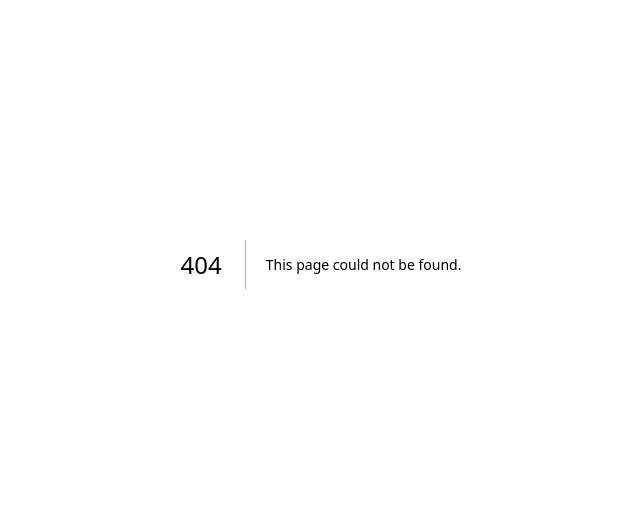
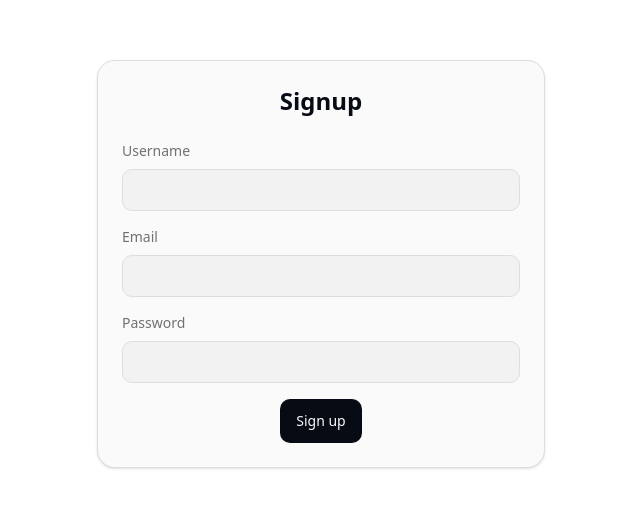
Before and after one commit to Anand-1812/auth-nextjs, a Next.js app: page /signup in a window 1280 px wide. Before the commit this address had no page. Shown: the part 136-644 px from the top of the page, without its empty margins (319-959 px from the left). Built offline with nearby package versions, Linux system fonts and the light colour scheme.

Commit message:
feat: signup page

```diff
--- a/app/globals.css
+++ b/app/globals.css
@@ -6,37 +6,49 @@
 @theme inline {
   --color-background: var(--background);
   --color-foreground: var(--foreground);
+
   --font-sans: var(--font-geist-sans);
   --font-mono: var(--font-geist-mono);
+
+  --color-card: var(--card);
+  --color-card-foreground: var(--card-foreground);
+
+  --color-popover: var(--popover);
+  --color-popover-foreground: var(--popover-foreground);
+
+  --color-primary: var(--primary);
+  --color-primary-foreground: var(--primary-foreground);
+
+  --color-secondary: var(--secondary);
+  --color-secondary-foreground: var(--secondary-foreground);
+
+  --color-muted: var(--muted);
+  --color-muted-foreground: var(--muted-foreground);
+
+  --color-accent: var(--accent);
+  --color-accent-foreground: var(--accent-foreground);
+
+  --color-destructive: var(--destructive);
+
+  --color-border: var(--border);
+  --color-input: var(--input);
+  --color-ring: var(--ring);
+
+  --color-sidebar: var(--sidebar);
+  --color-sidebar-foreground: var(--sidebar-foreground);
+  --color-sidebar-primary: var(--sidebar-primary);
+  --color-sidebar-primary-foreground: var(--sidebar-primary-foreground);
+  --color-sidebar-accent: var(--sidebar-accent);
+  --color-sidebar-accent-foreground: var(--sidebar-accent-foreground);
+  --color-sidebar-border: var(--sidebar-border);
   --color-sidebar-ring: var(--sidebar-ring);
-  --color-sidebar-border: var(--sidebar-border);
-  --color-sidebar-accent-foreground: var(--sidebar-accent-foreground);
-  --color-sidebar-accent: var(--sidebar-accent);
-  --color-sidebar-primary-foreground: var(--sidebar-primary-foreground);
-  --color-sidebar-primary: var(--sidebar-primary);
-  --color-sidebar-foreground: var(--sidebar-foreground);
-  --color-sidebar: var(--sidebar);
+
+  --color-chart-1: var(--chart-1);
+  --color-chart-2: var(--chart-2);
+  --color-chart-3: var(--chart-3);
+  --color-chart-4: var(--chart-4);
   --color-chart-5: var(--chart-5);
-  --color-chart-4: var(--chart-4);
-  --color-chart-3: var(--chart-3);
-  --color-chart-2: var(--chart-2);
-  --color-chart-1: var(--chart-1);
-  --color-ring: var(--ring);
-  --color-input: var(--input);
-  --color-border: var(--border);
-  --color-destructive: var(--destructive);
-  --color-accent-foreground: var(--accent-foreground);
-  --color-accent: var(--accent);
-  --color-muted-foreground: var(--muted-foreground);
-  --color-muted: var(--muted);
-  --color-secondary-foreground: var(--secondary-foreground);
-  --color-secondary: var(--secondary);
-  --color-primary-foreground: var(--primary-foreground);
-  --color-primary: var(--primary);
-  --color-popover-foreground: var(--popover-foreground);
-  --color-popover: var(--popover);
-  --color-card-foreground: var(--card-foreground);
-  --color-card: var(--card);
+
   --radius-sm: calc(var(--radius) - 4px);
   --radius-md: calc(var(--radius) - 2px);
   --radius-lg: var(--radius);
@@ -46,95 +58,116 @@
   --radius-4xl: calc(var(--radius) + 16px);
 }
 
+/* =========================
+   LIGHT — VERCEL STYLE
+   ========================= */
+
 :root {
   --radius: 0.625rem;
+
   --background: oklch(1 0 0);
-  --foreground: oklch(0.129 0.042 264.695);
-  --card: oklch(1 0 0);
-  --card-foreground: oklch(0.129 0.042 264.695);
-  --popover: oklch(1 0 0);
-  --popover-foreground: oklch(0.129 0.042 264.695);
-  --primary: oklch(0.208 0.042 265.755);
-  --primary-foreground: oklch(0.984 0.003 247.858);
-  --secondary: oklch(0.968 0.007 247.896);
-  --secondary-foreground: oklch(0.208 0.042 265.755);
-  --muted: oklch(0.968 0.007 247.896);
-  --muted-foreground: oklch(0.554 0.046 257.417);
-  --accent: oklch(0.968 0.007 247.896);
-  --accent-foreground: oklch(0.208 0.042 265.755);
-  --destructive: oklch(0.577 0.245 27.325);
-  --border: oklch(0.929 0.013 255.508);
-  --input: oklch(0.929 0.013 255.508);
-  --ring: oklch(0.704 0.04 256.788);
-  --chart-1: oklch(0.646 0.222 41.116);
-  --chart-2: oklch(0.6 0.118 184.704);
-  --chart-3: oklch(0.398 0.07 227.392);
-  --chart-4: oklch(0.828 0.189 84.429);
-  --chart-5: oklch(0.769 0.188 70.08);
-  --sidebar: oklch(0.984 0.003 247.858);
-  --sidebar-foreground: oklch(0.129 0.042 264.695);
-  --sidebar-primary: oklch(0.208 0.042 265.755);
-  --sidebar-primary-foreground: oklch(0.984 0.003 247.858);
-  --sidebar-accent: oklch(0.968 0.007 247.896);
-  --sidebar-accent-foreground: oklch(0.208 0.042 265.755);
-  --sidebar-border: oklch(0.929 0.013 255.508);
-  --sidebar-ring: oklch(0.704 0.04 256.788);
+  --foreground: oklch(0.15 0.02 264);
+
+  --card: oklch(0.985 0 0);
+  --card-foreground: var(--foreground);
+
+  --popover: oklch(0.97 0 0);
+  --popover-foreground: var(--foreground);
+
+  --input: oklch(0.96 0 0);
+
+  --border: oklch(0.90 0 0);
+  --ring: oklch(0.55 0.01 264);
+
+  --primary: oklch(0.15 0.02 264);
+  --primary-foreground: oklch(0.98 0 0);
+
+  --secondary: oklch(0.96 0 0);
+  --secondary-foreground: var(--foreground);
+
+  --muted: oklch(0.96 0 0);
+  --muted-foreground: oklch(0.55 0 0);
+
+  --accent: oklch(0.95 0 0);
+  --accent-foreground: var(--foreground);
+
+  --destructive: oklch(0.58 0.23 27);
+
+  --sidebar: oklch(0.985 0 0);
+  --sidebar-foreground: var(--foreground);
+  --sidebar-primary: var(--primary);
+  --sidebar-primary-foreground: var(--primary-foreground);
+  --sidebar-accent: oklch(0.95 0 0);
+  --sidebar-accent-foreground: var(--foreground);
+  --sidebar-border: oklch(0.90 0 0);
+  --sidebar-ring: var(--ring);
+
+  --chart-1: oklch(0.55 0.18 264);
+  --chart-2: oklch(0.60 0.12 180);
+  --chart-3: oklch(0.45 0.10 230);
+  --chart-4: oklch(0.75 0.14 80);
+  --chart-5: oklch(0.70 0.16 50);
 }
 
+/* =========================
+   DARK — VERCEL STYLE
+   ========================= */
+
 .dark {
-  /* Neutral Dark Background (No Blue) */
-  --background: oklch(0.09 0 0);
-  --foreground: oklch(0.985 0 0);
+  --background: oklch(0.08 0 0);
+  --foreground: oklch(0.97 0 0);
 
-  /* Cards/Popovers slightly lighter gray */
-  --card: oklch(0.09 0 0);
-  --card-foreground: oklch(0.985 0 0);
-  --popover: oklch(0.13 0 0);
-  --popover-foreground: oklch(0.985 0 0);
+  --card: oklch(0.14 0 0);
+  --card-foreground: var(--foreground);
 
-  /* Primary set to White for high contrast */
-  --primary: oklch(0.985 0 0);
-  --primary-foreground: oklch(0.09 0 0);
+  --popover: oklch(0.18 0 0);
+  --popover-foreground: var(--foreground);
 
-  /* Secondary/Muted set to a distinct gray */
-  --secondary: oklch(0.20 0 0);
-  --secondary-foreground: oklch(0.985 0 0);
-  --muted: oklch(0.20 0 0);
-  --muted-foreground: oklch(0.70 0 0);
-  --accent: oklch(0.20 0 0);
-  --accent-foreground: oklch(0.985 0 0);
+  --input: oklch(0.22 0 0);
 
-  /* Destructive stays Red */
-  --destructive: oklch(0.577 0.245 27.325);
+  --border: oklch(0.28 0 0);
+  --ring: oklch(0.75 0 0);
 
-  /* Borders adapted to neutral */
-  --border: oklch(0.20 0 0);
-  --input: oklch(0.20 0 0);
-  --ring: oklch(0.80 0 0);
+  --primary: oklch(0.97 0 0);
+  --primary-foreground: oklch(0.08 0 0);
 
-  /* Chart colors (Optional: adjusted for standard visibility) */
-  --chart-1: oklch(0.488 0.243 264.376);
-  --chart-2: oklch(0.696 0.17 162.48);
-  --chart-3: oklch(0.769 0.188 70.08);
-  --chart-4: oklch(0.627 0.265 303.9);
-  --chart-5: oklch(0.645 0.246 16.439);
+  --secondary: oklch(0.22 0 0);
+  --secondary-foreground: var(--foreground);
 
-  /* Sidebar matches background */
-  --sidebar: oklch(0.09 0 0);
-  --sidebar-foreground: oklch(0.985 0 0);
-  --sidebar-primary: oklch(0.985 0 0);
-  --sidebar-primary-foreground: oklch(0.09 0 0);
-  --sidebar-accent: oklch(0.20 0 0);
-  --sidebar-accent-foreground: oklch(0.985 0 0);
-  --sidebar-border: oklch(0.20 0 0);
-  --sidebar-ring: oklch(0.80 0 0);
+  --muted: oklch(0.22 0 0);
+  --muted-foreground: oklch(0.65 0 0);
+
+  --accent: oklch(0.24 0 0);
+  --accent-foreground: var(--foreground);
+
+  --destructive: oklch(0.58 0.23 27);
+
+  --sidebar: oklch(0.11 0 0);
+  --sidebar-foreground: var(--foreground);
+  --sidebar-primary: var(--primary);
+  --sidebar-primary-foreground: var(--primary-foreground);
+  --sidebar-accent: oklch(0.22 0 0);
+  --sidebar-accent-foreground: var(--foreground);
+  --sidebar-border: oklch(0.26 0 0);
+  --sidebar-ring: var(--ring);
+
+  --chart-1: oklch(0.55 0.18 264);
+  --chart-2: oklch(0.65 0.14 170);
+  --chart-3: oklch(0.72 0.16 60);
+  --chart-4: oklch(0.60 0.22 300);
+  --chart-5: oklch(0.62 0.20 20);
 }
+
+/* =========================
+   BASE
+   ========================= */
 
 @layer base {
   * {
-    @apply border-border outline-ring/50;
+    @apply border-border outline-ring/40;
   }
+
   body {
-    @apply bg-background text-foreground;
+    @apply bg-background text-foreground antialiased;
   }
 }
--- a/app/layout.tsx
+++ b/app/layout.tsx
@@ -1,7 +1,7 @@
 import "./globals.css";
 import type { Metadata } from "next";
+import { Geist, Geist_Mono } from "next/font/google";
 import { ThemeProvider } from "@/components/theme-provider";
-import { Geist, Geist_Mono } from "next/font/google";
 
 const geistSans = Geist({
   variable: "--font-geist-sans",
--- /dev/null
+++ b/app/login/page.tsx
@@ -0,0 +1,7 @@
+const Page = () => {
+  return (
+    <div>Login Page</div>
+  )
+}
+
+export default Page
--- /dev/null
+++ b/app/signup/page.tsx
@@ -0,0 +1,103 @@
+"use client";
+import { useState } from "react";
+
+const Signup = () => {
+  const [user, setUser] = useState({
+    email: "",
+    password: "",
+    username: "",
+  });
+
+  const onSignup = () => { };
+
+  return (
+    <div className="min-h-screen flex items-center justify-center bg-background">
+      <div className="w-full max-w-md rounded-2xl bg-card border border-border p-6 shadow-sm">
+
+        {/* Header */}
+        <div className="text-center mb-6">
+          <h1 className="text-2xl font-bold text-foreground">
+            Signup
+          </h1>
+        </div>
+
+        {/* Fields */}
+        <div className="space-y-4">
+
+          {/* Username */}
+          <div className="flex flex-col gap-2">
+            <label
+              htmlFor="username"
+              className="text-sm font-medium text-muted-foreground"
+            >
+              Username
+            </label>
+            <input
+              id="username"
+              type="text"
+              value={user.username}
+              onChange={(e) =>
+                setUser({ ...user, username: e.target.value })
+              }
+              className="bg-input text-foreground border border-border rounded-lg
+              px-3 py-2 focus:outline-none focus:ring-2 focus:ring-ring"
+            />
+          </div>
+
+          {/* Email */}
+          <div className="flex flex-col gap-2">
+            <label
+              htmlFor="email"
+              className="text-sm font-medium text-muted-foreground"
+            >
+              Email
+            </label>
+            <input
+              id="email"
+              type="email"
+              value={user.email}
+              onChange={(e) =>
+                setUser({ ...user, email: e.target.value })
+              }
+              className="bg-input text-foreground border border-border rounded-lg
+              px-3 py-2 focus:outline-none focus:ring-2 focus:ring-ring"
+            />
+          </div>
+
+          {/* Password */}
+          <div className="flex flex-col gap-2">
+            <label
+              htmlFor="password"
+              className="text-sm font-medium text-muted-foreground"
+            >
+              Password
+            </label>
+            <input
+              id="password"
+              type="password"
+              value={user.password}
+              onChange={(e) =>
+                setUser({ ...user, password: e.target.value })
+              }
+              className="bg-input text-foreground border border-border rounded-lg
+              px-3 py-2 focus:outline-none focus:ring-2 focus:ring-ring"
+            />
+          </div>
+
+          {/* Button */}
+          <div className="flex justify-center">
+            <button
+              onClick={onSignup}
+              className="cursor-pointer px-4 py-3 bg-primary text-primary-foreground rounded-lg
+            py-2.5 text-sm font-medium transition hover:opacity-90 active:scale-[0.98]"
+            >
+              Sign up
+            </button>
+          </div>
+        </div>
+      </div>
+    </div>
+  );
+};
+
+export default Signup;
--- a/package.json
+++ b/package.json
@@ -11,6 +11,7 @@
   "dependencies": {
     "@radix-ui/react-dropdown-menu": "^2.1.16",
     "@radix-ui/react-slot": "^1.2.4",
+    "axios": "^1.13.2",
     "button": "^1.1.1",
     "class-variance-authority": "^0.7.1",
     "clsx": "^2.1.1",
```
Also changed, not shown: db/connectDB.ts (added, +19 -0 lines), app/api/users/login/route.ts (added), app/api/users/signup/route.ts (added), 1 other file (tests, documents, lock files or other folders).
